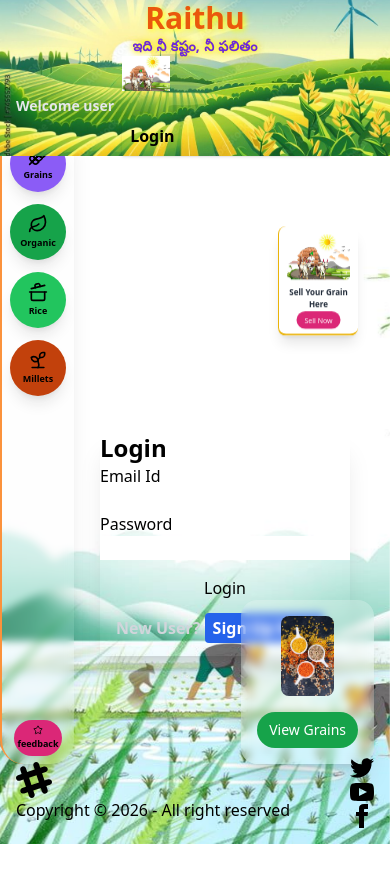
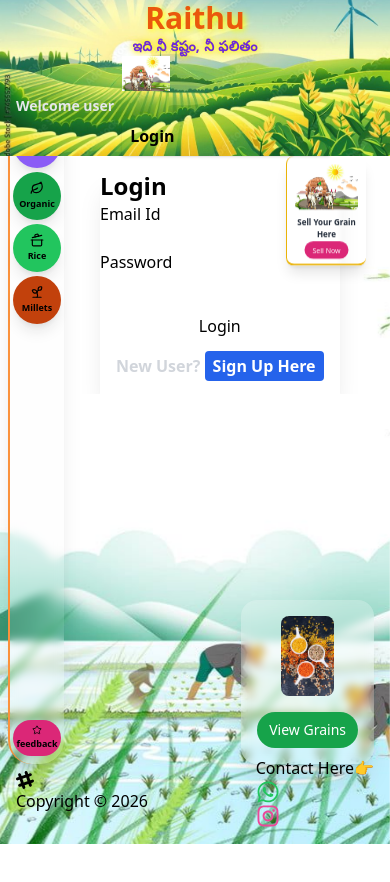
Before and after one commit to RamehNagella/Raithu-frontend-react-, a React (Vite) app: page /login in a window 390 px wide. Shown: the top 882 px of the page. After the commit the page ends 844 px from the top, so only its background shows below. Built offline with nearby package versions, Linux system fonts and the light colour scheme; no server answers.

Commit message:
view parameters changed for better view on mobile, watsup and inst links added in footer

```diff
--- a/package.json
+++ b/package.json
@@ -15,6 +15,7 @@
     "lucide-react": "^0.575.0",
     "react": "^19.2.0",
     "react-dom": "^19.2.0",
+    "react-icons": "^5.6.0",
     "react-redux": "^9.2.0",
     "react-router-dom": "^7.13.0",
     "redux-persist": "^6.0.0"
--- a/src/actions/Order.jsx
+++ b/src/actions/Order.jsx
@@ -4,6 +4,7 @@ import axios from "axios";
 import { useDispatch, useSelector } from "react-redux";
 import { updateFeedQuantity } from "../utils/feedSlice";
 import LoginCard from "../components/AuthorizeCard";
+import { BASE_URL } from "../utils/constants";
 
 const Order = () => {
   // console.log("from view Details page ");
@@ -26,7 +27,7 @@ const Order = () => {
   useEffect(() => {
     const fetchGrain = async () => {
       try {
-        const res = await axios.get(`http://localhost:7777/grain/${grainId}`, {
+        const res = await axios.get(`${BASE_URL}/grain/${grainId}`, {
           withCredentials: true,
         });
         setGrain(res?.data?.data);
@@ -52,7 +53,7 @@ const Order = () => {
       //update UI(values of fields) immediately after placing the order
 
       await axios.post(
-        "http://localhost:7777/orders/place-order",
+        `${BASE_URL}/orders/place-order`,
         {
           items: [
             {
--- a/src/components/Body.jsx
+++ b/src/components/Body.jsx
@@ -82,27 +82,27 @@ const Body = () => {
       <NavBar />
 
       {/* <div className="fixed left-4 top-20 bottom-20 z-50 w-20 flex flex-col gap-4 items-center bg-gray-100/95 backdrop-blur-sm rounded-2xl p-4 shadow-lg "> */}
-      <div className="fixed left-0 top-28 bottom-20 z-50 w-18 lg:w-24 flex flex-col gap-3 items-center bg-gray-100/10 backdrop-blur-sm rounded-3xl py-6 px-2 shadow-xl border-l-2 border-orange-400">
+      <div className="fixed left-2 top-24 bottom-20 z-50 w-14 lg:w-20 flex flex-col gap-1 items-center bg-gray-100/10 backdrop-blur-sm rounded-3xl py-6 px-2 shadow-xl border-l-2 border-orange-400">
         <CircleAction
-          icon={<Wheat size={20} />}
+          icon={<Wheat size={14} />}
           label="Grains"
           to="/grain"
           bgColor="bg-violet-500"
         />
         <CircleAction
-          icon={<Leaf size={20} />}
+          icon={<Leaf size={14} />}
           label="Organic"
           to="/organic"
           bgColor="bg-green-600"
         />
         <CircleAction
-          icon={<CookingPot size={20} />}
+          icon={<CookingPot size={14} />}
           label="Rice"
           to="/rice"
           bgColor="bg-green-500"
         />
         <CircleAction
-          icon={<Sprout size={20} />}
+          icon={<Sprout size={14} />}
           label="Millets"
           to="/millets"
           bgColor="bg-orange-700"
@@ -112,25 +112,25 @@ const Body = () => {
         {isLoggedIn && (
           <>
             <CircleAction
-              icon={<Wheat size={20} />}
-              label="Your Grains"
+              icon={<Wheat size={10} />}
+              label="YourGrains"
               to="/my-grains"
               bgColor="bg-blue-900"
             />
             <CircleAction
-              icon={<ShoppingCart size={20} />}
+              icon={<ShoppingCart size={14} />}
               label="My Cart"
               to="/cart"
               bgColor="bg-blue-900"
             />
             <CircleAction
-              icon={<Package size={20} />}
+              icon={<Package size={14} />}
               label="Orders"
               to="/orders"
               bgColor="bg-blue-900"
             />
             <CircleAction
-              icon={<Truck size={20} />}
+              icon={<Truck size={14} />}
               label="Track"
               to="/track"
               bgColor="bg-blue-900"
@@ -153,7 +153,7 @@ const Body = () => {
         <Outlet />
       </main>
       {!shouldHideSellCard && (
-        <div className="fixed -right-2 md:right-6 top-1/3 -translate-y-1/2 z-[50]">
+        <div className="fixed -right-4 md:right-6 top-1/4 -translate-y-1/2 z-[50]">
           <div
             className="
                 transform transition-all duration-500 ease-in-out
@@ -172,7 +172,7 @@ const Body = () => {
       <>
         <div>
           {!isLoginPath && !isLoggedIn && (
-            <div className="fixed block right-4 md:right-6 top-1/4 -translate-y-1/2 z-[999999]">
+            <div className="fixed block right-2 md:right-6 top-1/4 -translate-y-1/2 z-[999999]">
               <div
                 className="
               transform transition-all duration-700 ease-in-out
--- a/src/components/CircleAction.jsx
+++ b/src/components/CircleAction.jsx
@@ -1,6 +1,6 @@
 import { Link } from "react-router-dom";
 
-const CircleAction = ({ icon, label, to, bgColor, size = "w-14 h-14" }) => {
+const CircleAction = ({ icon, label, to, bgColor, size = "w-12 h-12" }) => {
   // <Link to={to} className="flex flex-col items-center gap-2">
   //   <div className="w-14 h-14 bg-white rounded-full shadow-lg flex items-center justify-center hover:scale-110 transition">
   //     {icon}
--- a/src/components/Footer.jsx
+++ b/src/components/Footer.jsx
@@ -1,13 +1,15 @@
 import React from "react";
+import { FaInstagram, FaWhatsapp } from "react-icons/fa";
 
 const Footer = () => {
+  const whatsappNumber = "919701840206";
   return (
     <div className="footer-fixed bg-base-100 shadow-md">
       <footer className="footer sm:footer-horizontal bg-base-300 text-neutral-content items-center p-4 fixed bottom-0 w-full flex flex-wrap justify-between gap-2">
         <aside className="grid-flow-col items-center">
           <svg
-            width="36"
-            height="36"
+            width="18"
+            height="18"
             viewBox="0 0 24 24"
             xmlns="http://www.w3.org/2000/svg"
             fillRule="evenodd"
@@ -16,10 +18,10 @@ const Footer = () => {
           >
             <path d="M22.672 15.226l-2.432.811.841 2.515c.33 1.019-.209 2.127-1.23 2.456-1.15.325-2.148-.321-2.463-1.226l-.84-2.518-5.013 1.677.84 2.517c.391 1.203-.434 2.542-1.831 2.542-.88 0-1.601-.564-1.86-1.314l-.842-2.516-2.431.809c-1.135.328-2.145-.317-2.463-1.229-.329-1.018.211-2.127 1.231-2.456l2.432-.809-1.621-4.823-2.432.808c-1.355.384-2.558-.59-2.558-1.839 0-.817.509-1.582 1.327-1.846l2.433-.809-.842-2.515c-.33-1.02.211-2.129 1.232-2.458 1.02-.329 2.13.209 2.461 1.229l.842 2.515 5.011-1.677-.839-2.517c-.403-1.238.484-2.553 1.843-2.553.819 0 1.585.509 1.85 1.326l.841 2.517 2.431-.81c1.02-.33 2.131.211 2.461 1.229.332 1.018-.21 2.126-1.23 2.456l-2.433.809 1.622 4.823 2.433-.809c1.242-.401 2.557.484 2.557 1.838 0 .819-.51 1.583-1.328 1.847m-8.992-6.428l-5.01 1.675 1.619 4.828 5.011-1.674-1.62-4.829z"></path>
           </svg>
-          <p>Copyright © {new Date().getFullYear()} - All right reserved</p>
+          <p>Copyright © {new Date().getFullYear()}</p>
         </aside>
         <nav className="grid-flow-col gap-4 md:place-self-center md:justify-self-end">
-          <a>
+          {/* <a>
             <svg
               xmlns="http://www.w3.org/2000/svg"
               width="24"
@@ -29,8 +31,27 @@ const Footer = () => {
             >
               <path d="M24 4.557c-.883.392-1.832.656-2.828.775 1.017-.609 1.798-1.574 2.165-2.724-.951.564-2.005.974-3.127 1.195-.897-.957-2.178-1.555-3.594-1.555-3.179 0-5.515 2.966-4.797 6.045-4.091-.205-7.719-2.165-10.148-5.144-1.29 2.213-.669 5.108 1.523 6.574-.806-.026-1.566-.247-2.229-.616-.054 2.281 1.581 4.415 3.949 4.89-.693.188-1.452.232-2.224.084.626 1.956 2.444 3.379 4.6 3.419-2.07 1.623-4.678 2.348-7.29 2.04 2.179 1.397 4.768 2.212 7.548 2.212 9.142 0 14.307-7.721 13.995-14.646.962-.695 1.797-1.562 2.457-2.549z"></path>
             </svg>
+          </a> */}
+          <span>Contact Here👉 </span>
+          <a
+            href={`https://wa.me/${whatsappNumber}`}
+            target="_blank"
+            rel="nooper noreferrer"
+            className="text-green-500
+              hover:text-green-400 transition-colors"
+          >
+            <FaWhatsapp size={24} />
           </a>
-          <a>
+          <a
+            href="https://www.instagram.com/rameshnagella7"
+            target="_blank"
+            rel="nooper noreferrer"
+            className="text-pink-500 hover:text-pink-400 transition-colors"
+          >
+            <FaInstagram size={24} />
+          </a>
+          {/* youtube */}
+          {/* <a>
             <svg
               xmlns="http://www.w3.org/2000/svg"
               width="24"
@@ -40,8 +61,9 @@ const Footer = () => {
             >
               <path d="M19.615 3.184c-3.604-.246-11.631-.245-15.23 0-3.897.266-4.356 2.62-4.385 8.816.029 6.185.484 8.549 4.385 8.816 3.6.245 11.626.246 15.23 0 3.897-.266 4.356-2.62 4.385-8.816-.029-6.185-.484-8.549-4.385-8.816zm-10.615 12.816v-8l8 3.993-8 4.007z"></path>
             </svg>
-          </a>
-          <a>
+          </a> */}
+          {/* faceboook */}
+          {/* <a>
             <svg
               xmlns="http://www.w3.org/2000/svg"
               width="24"
@@ -51,7 +73,7 @@ const Footer = () => {
             >
               <path d="M9 8h-3v4h3v12h5v-12h3.642l.358-4h-4v-1.667c0-.955.192-1.333 1.115-1.333h2.885v-5h-3.808c-3.596 0-5.192 1.583-5.192 4.615v3.385z"></path>
             </svg>
-          </a>
+          </a> */}
         </nav>
       </footer>
     </div>
--- a/src/components/Login.jsx
+++ b/src/components/Login.jsx
@@ -75,7 +75,7 @@ const Login = () => {
   };
 
   return (
-    <div className="h-[calc(100vh-6rem)] flex justify-center items-center px-6 overflow-hidden">
+    <div className="fixed flex justify-center items-center px-6 overflow-hidden">
       {/* <div className="h-dvh flex justify-center items-center px-6 -pt-2 overflow-hidden"> */}
       <div className="w-full max-w-md">
         <div className="card bg-base-200 shadow-xl">
--- a/src/pages/CartPage.jsx
+++ b/src/pages/CartPage.jsx
@@ -26,7 +26,11 @@ const CartPage = () => {
     <div className="text-black p-6">
       <h1 className="text-2xl font-bold mb-6">My Cart 🛒</h1>
 
-      {error && <p className="text-red-500">{error}</p>}
+      {error && (
+        <div className="text-center mt-10 text-gray-700 text-lg font-semibold">
+          {error}
+        </div>
+      )}
 
       {cartItems?.length === 0 ? (
         <p>Your cart is empty</p>
```
Also changed, not shown: src/components/GrainCard.jsx (+26 -19 lines), 1 other file (tests, documents, lock files or other folders).
